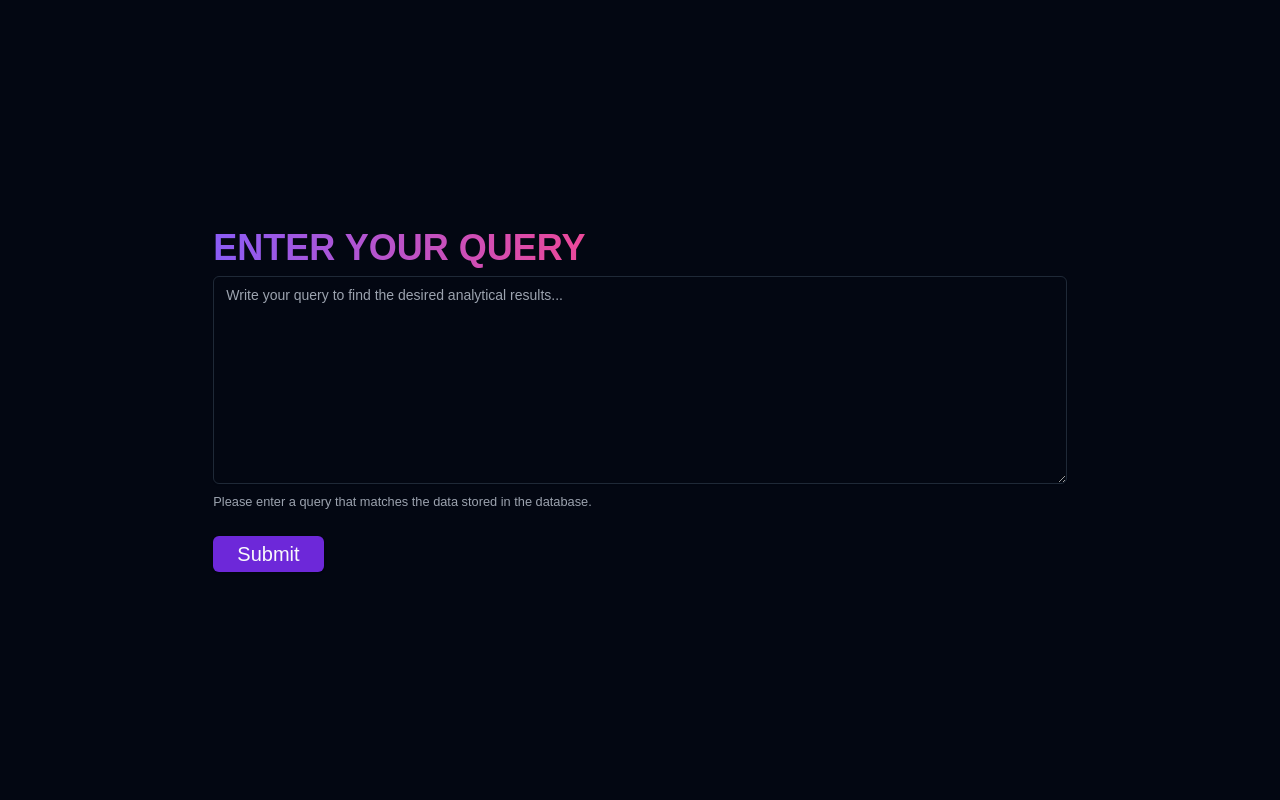
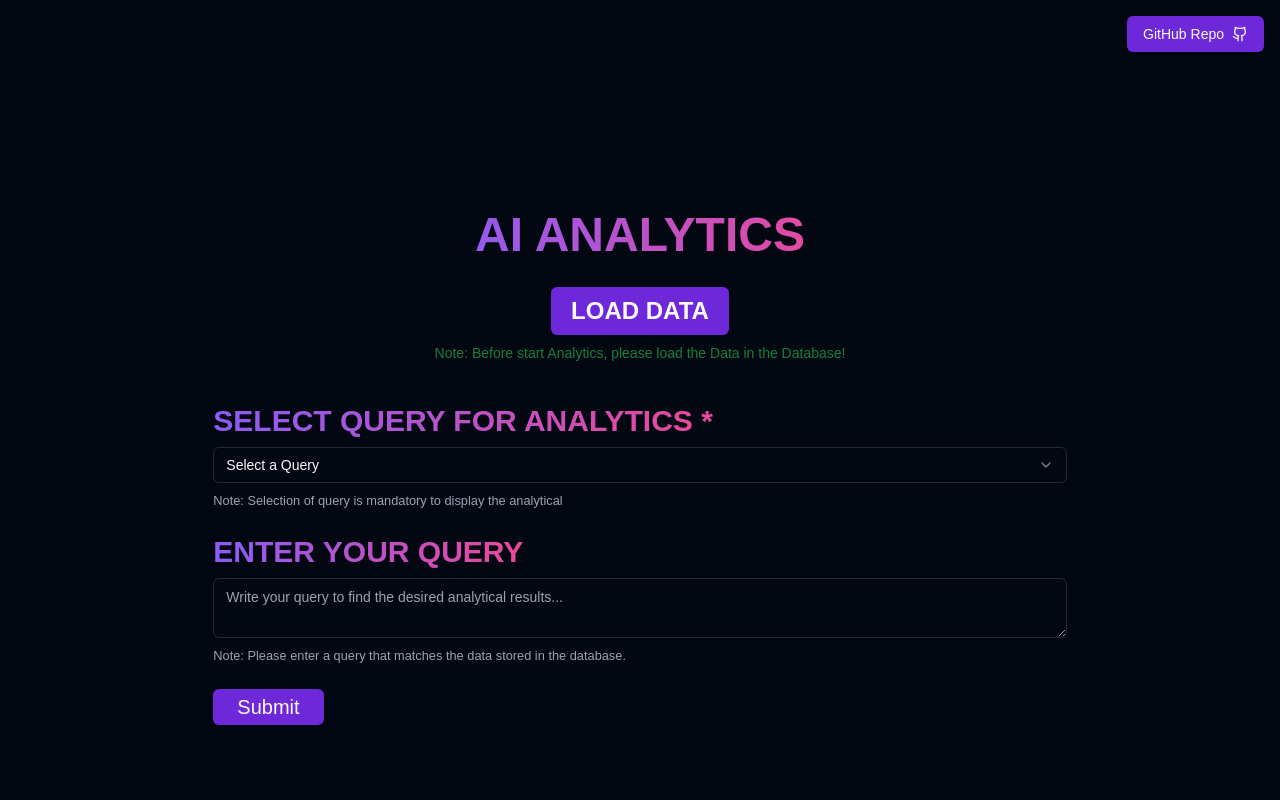
Before and after one commit to lokesh6052/Social_media_analytical_tool, a Next.js app: page / in a window 1280 px wide. Shown: the top 800 px of the page. Built offline with nearby package versions, Linux system fonts and the light colour scheme.

Commit message:
Add custom scrollbar styles, implement LoadData component, and create Footer component

```diff
--- a/package.json
+++ b/package.json
@@ -19,7 +19,7 @@
     "axios": "^1.7.9",
     "class-variance-authority": "^0.7.1",
     "clsx": "^2.1.1",
-    "framer-motion": "^11.15.0",
+    "framer-motion": "^11.16.0",
     "lucide-react": "^0.469.0",
     "next": "15.1.3",
     "next-themes": "^0.4.4",
--- a/src/app/api/langflow/route.ts
+++ b/src/app/api/langflow/route.ts
@@ -4,19 +4,21 @@ import { NextRequest, NextResponse } from "next/server";
 import { runLangflowFlow } from "@/utils/api";
 export async function POST(request: NextRequest) {
 	try {
-		const { query } = await request.json();
+		const { query, selectQuery } = await request.json();
 
-		if (!query || query.trim().length < 5) {
+		if (!selectQuery || selectQuery.trim().length < 5) {
 			return NextResponse.json(
 				{
 					success: false,
-					message: "Query must be at least 5 characters long.",
+					message: "select Query must be at least 5 characters long.",
 				},
 				{ status: 400 }
 			);
 		}
 
-		const aiResponse = await runLangflowFlow(query.trim());
+		const aiResponse = await runLangflowFlow(
+			query.trim() || selectQuery.trim()
+		);
 		console.log(
 			"your AI response: ",
 			aiResponse.outputs?.[0]?.outputs?.[0]?.results?.message?.text
--- a/src/app/globals.css
+++ b/src/app/globals.css
@@ -71,3 +71,19 @@ body {
 		@apply bg-background text-foreground;
 	}
 }
+
+/* Define custom scrollbar styles */
+::-webkit-scrollbar {
+	width: 6px; /* Width of the scrollbar */
+}
+
+/* Track */
+::-webkit-scrollbar-track {
+	background: #25055e; /* Color of the track */
+}
+
+/* Handle */
+::-webkit-scrollbar-thumb {
+	background: #742fed;
+	border-radius: 4px;
+}
--- a/src/app/page.tsx
+++ b/src/app/page.tsx
@@ -20,11 +20,24 @@ import { Textarea } from "@/components/ui/textarea";
 import AIResponse from "@/components/custom/AIResponse";
 import { useState } from "react";
 import axios from "axios";
+import {
+	Select,
+	SelectContent,
+	SelectItem,
+	SelectTrigger,
+	SelectValue,
+} from "@/components/ui/select";
+import LoadData from "@/components/custom/LoadData";
+import Footer from "@/components/custom/Footer";
+import { Github } from "lucide-react";
+import Link from "next/link";
 
 const FormSchema = z.object({
-	query: z.string().min(5, {
-		message: "Description must be at least 5 characters long.",
+	selectQuery: z.string({
+		required_error: "Please select a Query to Display the Analytics!",
 	}),
+
+	query: z.string().optional(),
 });
 
 export default function QueryForm() {
@@ -42,17 +55,13 @@ export default function QueryForm() {
 		setLoading(true);
 		setAiResponse(null);
 		try {
-			const response = await axios.post(
-				"/api/langflow",
-				{ query: data.query },
-				{
+			const response = await axios.post("/api/langflow", data, {
 				headers: {
 					"Content-Type": "application/json",
 				},
-				}
-			);
+			});
 
-			const result = await response.data; // Assuming the response is in the expected format
+			const result = await response.data;
 
 			if (result.success) {
 				setAiResponse(result.data);
@@ -80,29 +89,88 @@ export default function QueryForm() {
 	}
 
 	return (
-		<div className='flex flex-col items-center justify-center min-h-screen py-2'>
+		<>
+			<div className='flex items-end justify-end py-4 px-4'>
+				<Button asChild>
+					<Link
+						href={
+							"https://github.com/lokesh6052/Social_media_analytical_tool.git"
+						}>
+						GitHub Repo <Github className='w-4 h-4' />
+					</Link>
+				</Button>
+			</div>
+			<div className='flex flex-col items-center justify-center min-h-screen'>
+				<div className='mb-10'>
+					<h1 className='text-5xl font-bold text-center text-gradient bg-gradient-to-r from-violet-500 to-pink-500 bg-clip-text text-transparent uppercase mb-7'>
+						AI Analytics
+					</h1>
+					<div className='flex flex-col justify-center items-center'>
+						<LoadData /> {/* Add the LoadData component */}
+						<p className='text-sm mt-2 text-green-700'>
+							Note: Before start Analytics, please load the Data in the
+							Database!
+						</p>
+					</div>
+				</div>
 				<Form {...form}>
 					<form
 						onSubmit={form.handleSubmit(onSubmit)}
 						className='w-2/3 space-y-6'>
 						<FormField
 							control={form.control}
+							name='selectQuery'
+							render={({ field }) => (
+								<FormItem>
+									<FormLabel className='text-3xl font-semibold bg-gradient-to-r from-violet-500 to-pink-500 bg-clip-text text-transparent uppercase'>
+										Select Query for Analytics *
+									</FormLabel>
+									<Select
+										onValueChange={field.onChange}
+										defaultValue={field.value}>
+										<FormControl>
+											<SelectTrigger>
+												<SelectValue placeholder='Select a Query' />
+											</SelectTrigger>
+										</FormControl>
+										<SelectContent>
+											<SelectItem value='Compare the Reels, static and craousel posts ,and also provide me an amazing time zone to upload the posts for each posts to boost the reach'>
+												Compare Reels, Carousel, Static Posts
+											</SelectItem>
+											<SelectItem value='Compare the posts based on the time of upload, like which post is getting more reach in less time and also provide me the best suggestion to boost the reach'>
+												Compare with Uploading Date
+											</SelectItem>
+											<SelectItem value='Compare the posts types and also provide me the best suggestion to boost the reach'>
+												Suggestions to Boost the Posts
+											</SelectItem>
+										</SelectContent>
+									</Select>
+									<FormDescription>
+										Note: Selection of query is mandatory to display the
+										analytical
+									</FormDescription>
+									<FormMessage />
+								</FormItem>
+							)}
+						/>
+						<FormField
+							control={form.control}
 							name='query'
 							render={({ field }) => (
 								<FormItem>
-								<FormLabel className='text-4xl font-semibold bg-gradient-to-r from-violet-500 to-pink-500 bg-clip-text text-transparent uppercase'>
+									<FormLabel className='text-3xl font-semibold bg-gradient-to-r from-violet-500 to-pink-500 bg-clip-text text-transparent uppercase'>
 										Enter your Query
 									</FormLabel>
 									<FormControl>
 										<Textarea
-										className='h-52'
+											className='h-12'
 											placeholder='Write your query to find the desired analytical results...'
 											{...field}
 										/>
 									</FormControl>
 									<FormDescription>
-									Please enter a query that matches the data stored in the
-									database.
+										Note: Please enter a query that matches the data stored in
+										the database.
 									</FormDescription>
 									<FormMessage />
 								</FormItem>
@@ -138,5 +206,7 @@ export default function QueryForm() {
 					{/* Render AIResponse component */}
 				</Form>
 			</div>
+			<Footer />
+		</>
 	);
 }
--- a/src/components/custom/AIResponse.tsx
+++ b/src/components/custom/AIResponse.tsx
@@ -1,14 +1,9 @@
 /* eslint-disable @typescript-eslint/no-explicit-any */
 
 import React from "react";
-import {
-	Card,
-	CardContent,
-	CardFooter,
-	CardHeader,
-	CardTitle,
-} from "@/components/ui/card";
+import { Card, CardContent, CardHeader, CardTitle } from "@/components/ui/card";
 import { Component as BarChart } from "./barChart";
+import { ChevronRight } from "lucide-react";
 
 type AIResponseProps = {
 	data: any;
@@ -64,9 +59,18 @@ const AIResponse: React.FC<AIResponseProps> = ({ data }) => {
 								{metric.post_type.charAt(0).toUpperCase() +
 									metric.post_type.slice(1)}
 							</h3>
-							<p>Average Likes: {metric.avgLikes}</p>
-							<p>Average Comments: {metric.avgComments}</p>
-							<p>Average Shares: {metric.avgShares}</p>
+							<p className='flex'>
+								<ChevronRight className='w-4 h-4 mt-1' />
+								Average Likes: {metric.avgLikes}
+							</p>
+							<p className='flex'>
+								<ChevronRight className='w-4 h-4 mt-1' />
+								Average Comments: {metric.avgComments}
+							</p>
+							<p className='flex'>
+								<ChevronRight className='w-4 h-4 mt-1' />
+								Average Shares: {metric.avgShares}
+							</p>
 						</li>
 					))}
 				</ul>
@@ -112,25 +116,19 @@ const AIResponse: React.FC<AIResponseProps> = ({ data }) => {
 	}
 
 	return (
-		<Card className='max-w-7xl mt-10'>
+		<Card className='max-w-full mt-10 from-violet-900 to-pink-700 bg-gradient-to-r'>
 			<CardHeader className='flex justify-between items-center'>
-				<CardTitle className='text-3xl '>AI Response</CardTitle>
+				<CardTitle className='text-3xl text-white font-bold'>
+					AI Response
+				</CardTitle>
 			</CardHeader>
-			<CardContent className='flex flex-col items-center justify-center  space-y-4 '>
-				<div>
-					<BarChart
-						chartData={metricsData}
-						keyInsights={Object.values(keyInsights.comparison)}
-					/>
-				</div>
-				<div>
-					<Card className='max-w-3xl ml-10'>{displayData}</Card>
-				</div>
-			</CardContent>{" "}
-			<CardFooter className='flex justify-between'>
-				{" "}
-				<div>Something...</div>{" "}
-			</CardFooter>{" "}
+			<CardContent className='flex flex-col items-center justify-center  space-y-4 py-10'>
+				<BarChart
+					chartData={metricsData}
+					keyInsights={Object.values(keyInsights.comparison)}
+				/>
+				<Card className='max-w-3xl ml-10'>{displayData}</Card>
+			</CardContent>
 		</Card>
 	);
 };
--- /dev/null
+++ b/src/components/custom/Footer.tsx
@@ -0,0 +1,16 @@
+import React from "react";
+
+const Footer = () => {
+	return (
+		<div>
+			<div className='relative flex justify-center items-center w-full mt-20'>
+				<div className='absolute inset-0 w-full h-32 bg-gradient-to-r from-pink-600 to-blue-600 blur-xl'></div>
+				<p className='mt-16 z-10 text-4xl font-bold'>
+					Created by Team DevEpic 👨‍💻
+				</p>
+			</div>
+		</div>
+	);
+};
+
+export default Footer;
--- /dev/null
+++ b/src/components/custom/LoadData.tsx
@@ -0,0 +1,44 @@
+/* eslint-disable @typescript-eslint/no-explicit-any */
+import { Button } from "@/components/ui/button";
+import { toast } from "@/components/hooks/use-toast";
+import axios from "axios";
+import { useState } from "react";
+
+export default function LoadData() {
+	const [loading, setLoading] = useState(false);
+
+	async function handleLoadData() {
+		setLoading(true);
+		try {
+			const response = await axios.post("/api/load-data");
+			if (response.data.success) {
+				toast({
+					title: "Success",
+					description: response.data.message,
+				});
+			} else {
+				toast({
+					title: "Error",
+					description: response.data.message || "Failed to load data.",
+				});
+			}
+		} catch (error: any) {
+			toast({
+				title: "Error",
+				description: error.response?.data?.message || "An error occurred.",
+			});
+			console.error("Load Data Error:", error);
+		} finally {
+			setLoading(false);
+		}
+	}
+
+	return (
+		<Button
+			onClick={handleLoadData}
+			disabled={loading}
+			className='px-5 py-6 text-2xl font-bold uppercase'>
+			{loading ? "Loading..." : "Load Data"}
+		</Button>
+	);
+}
--- a/src/components/custom/barChart.tsx
+++ b/src/components/custom/barChart.tsx
@@ -81,7 +81,6 @@ export function Component({ chartData, keyInsights }: BarChartProps) {
 				{keyInsights.map((insight, index) => (
 					<div key={index} className='flex gap-2 font-medium leading-none'>
 						• {insight}
-						<br />
 						<TrendingUp className='h-6 w-6' />
 					</div>
 				))}
```
Also changed, not shown: 1 other file (tests, documents, lock files or other folders). Lines whose indentation alone changed are shown as unchanged.
